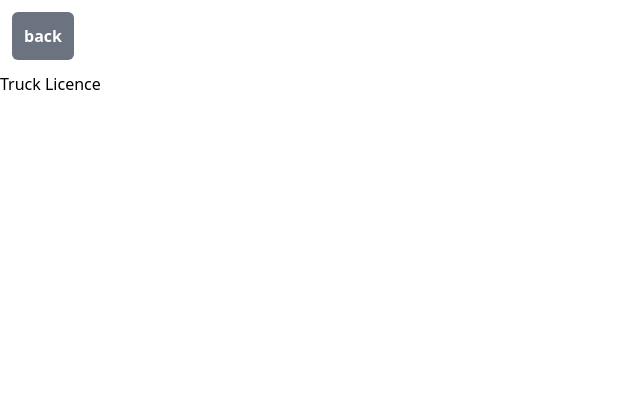
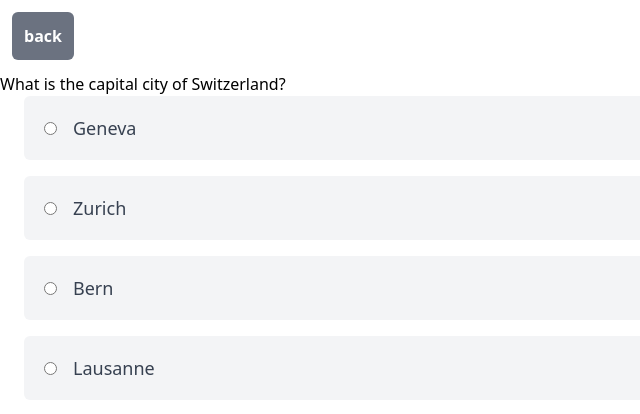
Before and after one commit to Rvey/DriverLicenseTest, a React (Vite) app: page /truckLicence in a window 1280 px wide. Shown: the top 414 px of the page, without its empty margins (0-640 px from the left). Built offline with nearby package versions, Linux system fonts and the light colour scheme.

Commit message:
now the test recognize the false from the correct answer

```diff
--- /dev/null
+++ b/questions.json
@@ -0,0 +1,54 @@
+{
+  "carLicence": [
+    {
+      "question": "What is the capital city of Switzerland?",
+      "answers": [
+        "Geneva",
+        "Zurich",
+        "Bern",
+        "Lausanne"
+      ],
+      "correctAnswer": "Bern"
+    },
+    {
+      "question": "What is the world's largest river by volume?",
+      "answers": [
+        "The Nile",
+        "The Amazon",
+        "The Congo",
+        "The Yangtze"
+      ],
+      "correctAnswer": "The Amazon"
+    },
+    {
+      "question": "What is the most populous city in the world?",
+      "answers": [
+        "Tokyo",
+        "Beijing",
+        "Mumbai",
+        "New York"
+      ],
+      "correctAnswer": "Tokyo"
+    },
+    {
+      "question": "How large an area does Asia cover in km³?",
+      "answers": [
+        "44.58 million",
+        "52.64 million",
+        "41.59 million",
+        "48.41 million"
+      ],
+      "correctAnswer": "44.58 million"
+    },
+    {
+      "question": "Which of these is not one of the 7 wonders of the ancient world?",
+      "answers": [
+        "The Great Pyramid of Giza",
+        "The Statue of Zeus at Olympia",
+        "The Parthenon",
+        "The Colossus of Rhodes"
+      ],
+      "correctAnswer": "The Parthenon"
+    }
+  ]
+}
--- a/src/App.tsx
+++ b/src/App.tsx
@@ -7,7 +7,6 @@ function App() {
 
     return (
         <div className="bg-gray-50 h-screen flex justify-center">
-
             <LicenceTypeCard licenceType="Car licence" imgSrc={svg} url="/carLicence"/>
             <LicenceTypeCard licenceType="Truck licence" imgSrc={svg} url="/truckLicence"/>
         </div>
--- /dev/null
+++ b/src/components/AnswerCard.tsx
@@ -0,0 +1,37 @@
+import React from 'react';
+
+function Answer(props: any) {
+    return (
+        <div
+            className="bg-gray-100 dark:bg-gray-900 mx-6 h-16 w-auto mb-4 rounded-md flex items-center cursor-pointer"
+            onClick={(e) => props.onClick(props.answer)}
+        >
+            <input
+                type="radio"
+                name="answer"
+                value={props.answer}
+                className="ml-5 dark:bg-gray-800"
+
+            />
+            <label className="text-gray-700 dark:text-gray-400 text-lg ml-4">
+                {props.answer}
+            </label>
+        </div>
+    );
+}
+
+const AnswerCard = (props: any) => {
+
+
+    return (
+        <div>
+            {props.answers?.map((answer: any) => (
+
+                <Answer key={answer} answer={answer} onClick={props.onClick}/>
+
+            ))}
+        </div>
+    );
+};
+
+export default AnswerCard;
--- a/src/components/CarLicence.tsx
+++ b/src/components/CarLicence.tsx
@@ -1,13 +1,14 @@
 import React from 'react';
 import {useNavigate} from "react-router";
 import BackBtn from "../shared/BackBtn";
+import AnswerCard from "./AnswerCard";
 
 const CarLicence = () => {
     const navigate = useNavigate()
     return (
         <div>
             <BackBtn/>
-            car licence
+            <AnswerCard/>
         </div>
     );
 };
--- a/src/components/TruckLicence.tsx
+++ b/src/components/TruckLicence.tsx
@@ -1,13 +1,79 @@
 import React from 'react';
 import {useNavigate} from "react-router";
 import BackBtn from "../shared/BackBtn";
+import AnswerCard from "./AnswerCard";
+// import questions from "../../questions.json"
 
+const questions =  [
+    {
+        question: "What is the capital city of Switzerland?",
+        answers: [
+            "Geneva",
+            "Zurich",
+            "Bern",
+            "Lausanne"
+        ],
+        correctAnswer: "Bern"
+    },
+    {
+        question: "What is the world's largest river by volume?",
+        answers: [
+            "The Nile",
+            "The Amazon",
+            "The Congo",
+            "The Yangtze"
+        ],
+        correctAnswer: "The Amazon"
+    },
+    {
+        question: "What is the most populous city in the world?",
+        answer: [
+            "Tokyo",
+            "Beijing",
+            "Mumbai",
+            "New York"
+        ],
+        correctAnswer: "Tokyo"
+    },
+    {
+        question: "How large an area does Asia cover in km³?",
+        answers: [
+            "44.58 million",
+            "52.64 million",
+            "41.59 million",
+            "48.41 million"
+        ],
+        correctAnswer: "44.58 million"
+    },
+    {
+        question: "Which of these is not one of the 7 wonders of the ancient world?",
+        answers: [
+            "The Great Pyramid of Giza",
+            "The Statue of Zeus at Olympia",
+            "The Parthenon",
+            "The Colossus of Rhodes"
+        ],
+        correctAnswer: "The Parthenon"
+    }
+]
 const TruckLicence = () => {
     const navigate = useNavigate()
+    const handleClick = (answer : any) => {
+        const correctAnswer = questions[0].correctAnswer
+        console.log(correctAnswer , answer)
+        // @ts-ignore
+        answer == correctAnswer ? console.log("correct") : console.log('false')
+    }
+    // @ts-ignore
+    const answers = questions[0].answers;
+    const question = questions[0].question
+    console.log(questions)
     return (
         <div>
             <BackBtn/>
-            Truck Licence
+            <h1>{question}</h1>
+            <AnswerCard answers={answers} onClick={handleClick}/>
+
         </div>
     );
 };
--- a/src/main.tsx
+++ b/src/main.tsx
@@ -14,6 +14,7 @@ ReactDOM.render(
                 <Route path="/" element={<App/>}/>
                 <Route path="/carLicence" element={<CarLicence/>}/>
                 <Route path="/truckLicence" element={<TruckLicence/>}/>
+
             </Routes>
         </BrowserRouter>
     </React.StrictMode>,
--- /dev/null
+++ b/src/pages/LicenceQuiz.tsx
@@ -0,0 +1,11 @@
+import React from 'react';
+
+const LicenceQuiz = () => {
+    return (
+        <div>
+
+        </div>
+    );
+};
+
+export default LicenceQuiz;
```
